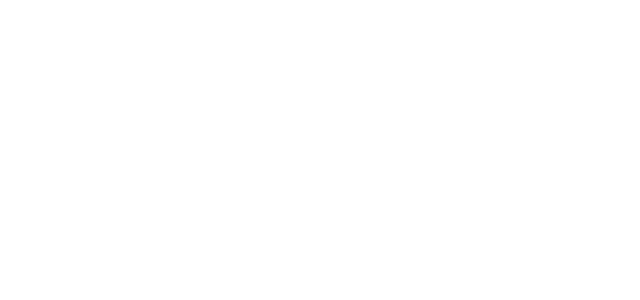
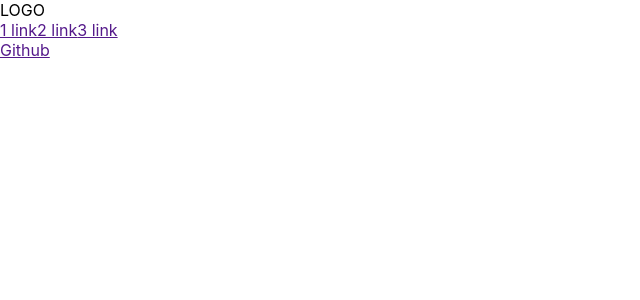
Before and after one commit to Nelfimov/odin-api-blog-client, a React (Create React App) app: page / in a window 1280 px wide. Shown: the top 300 px of the page, without its empty margins (0-640 px from the left). Built offline with nearby package versions, Linux system fonts and the light colour scheme.

Commit message:
added footer and navbar

```diff
--- /dev/null
+++ b/src/components/Footer.jsx
@@ -0,0 +1,11 @@
+import React from 'react';
+
+const Footer = () => {
+  return (
+    <footer>
+      <a href="">Github</a>
+    </footer>
+  );
+};
+
+export default Footer;
--- /dev/null
+++ b/src/components/Navbar.jsx
@@ -0,0 +1,16 @@
+import React from 'react';
+
+const Navbar = () => {
+  return (
+    <header>
+      <span>LOGO</span>
+      <div className="nav-links">
+        <a href="">1 link</a>
+        <a href="">2 link</a>
+        <a href="">3 link</a>
+      </div>
+    </header>
+  );
+};
+
+export default Navbar;
--- a/src/index.js
+++ b/src/index.js
@@ -2,10 +2,14 @@
 import ReactDOM from 'react-dom/client';
 import './styles/index.css';
 import App from './components/App';
+import Navbar from './components/Navbar';
+import Footer from './components/Footer';
 
 const root = ReactDOM.createRoot(document.getElementById('root'));
 root.render(
     <React.StrictMode>
+      <Navbar />
       <App />
+      <Footer />
     </React.StrictMode>,
 );
```
Also changed, not shown: src/components/App.jsx (renamed from src/components/App.js), 1 other file (tests, documents, lock files or other folders).
